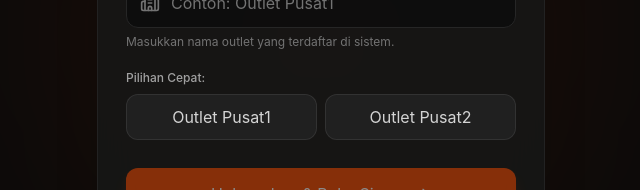
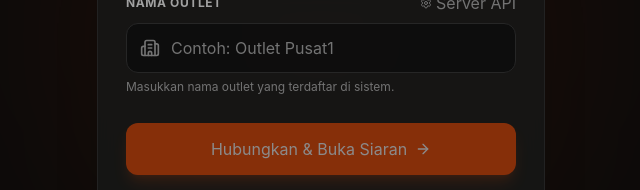
Before and after one commit to Yusufmy/web_suka_shawarma, a React (Vite) app: page /petugas in a window 1280 px wide. Shown: the part 364-554 px from the top of the page, without its empty margins (319-959 px from the left). Built offline with nearby package versions, Linux system fonts and the light colour scheme; no server answers.

Commit message:
refactor: remove Pilihan Cepat section from Petugas login page

```diff
--- a/src/components/petugas/PetugasLogin.jsx
+++ b/src/components/petugas/PetugasLogin.jsx
@@ -97,11 +97,6 @@ export default function PetugasLogin({ onLoginSuccess, initialOutlet = "" }) {
       },
     });
   };
-
-  const presetOutlets = [
-    "Outlet Pusat1",
-    "Outlet Pusat2",
-  ];
 
   return (
     <div className="w-full max-w-md">
@@ -236,32 +231,6 @@ export default function PetugasLogin({ onLoginSuccess, initialOutlet = "" }) {
             </p>
           </div>
 
-          {/* Quick Select Buttons */}
-          <div>
-            <span className="block text-xs font-medium text-neutral-400 mb-2">
-              Pilihan Cepat:
-            </span>
-            <div className="grid grid-cols-2 gap-2">
-              {presetOutlets.map((item) => (
-                <button
-                  key={item}
-                  type="button"
-                  onClick={() => {
-                    setOutletName(item);
-                    setErrorMsg("");
-                  }}
-                  className={`py-2.5 px-3 rounded-xl text-xs font-bold transition-all text-center ${
-                    outletName === item
-                      ? "bg-orange-500/20 text-orange-400 border border-orange-500/50 shadow-sm shadow-orange-500/20"
-                      : "bg-neutral-800/70 text-neutral-300 hover:bg-neutral-800 hover:text-white border border-neutral-700/60"
-                  }`}
-                >
-                  {item}
-                </button>
-              ))}
-            </div>
-          </div>
-
           <div className="pt-2">
             <button
               type="submit"
```
